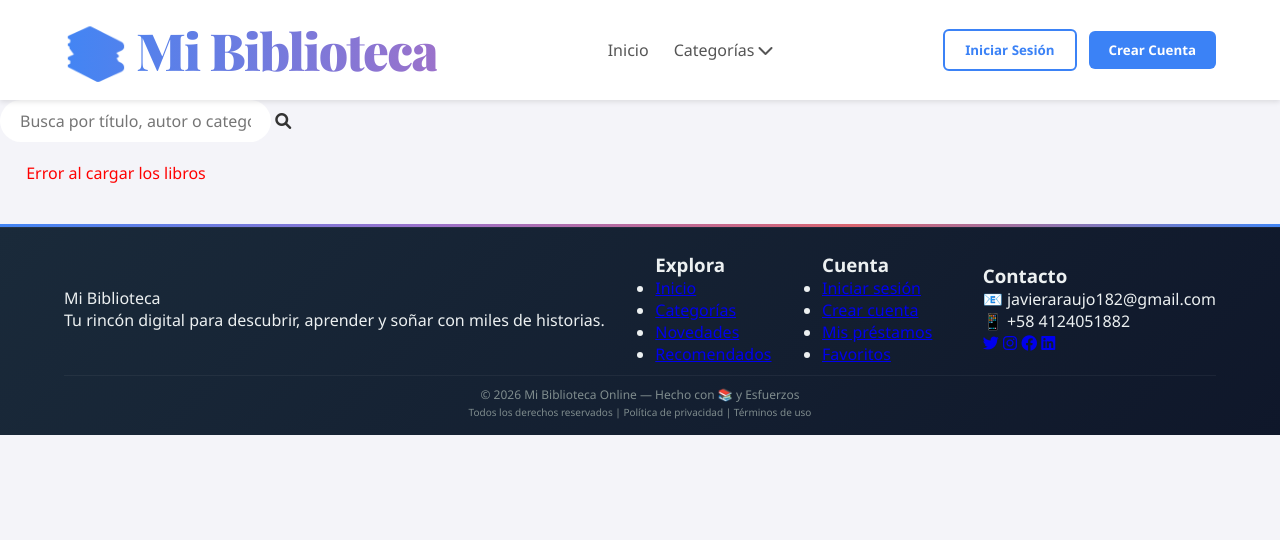
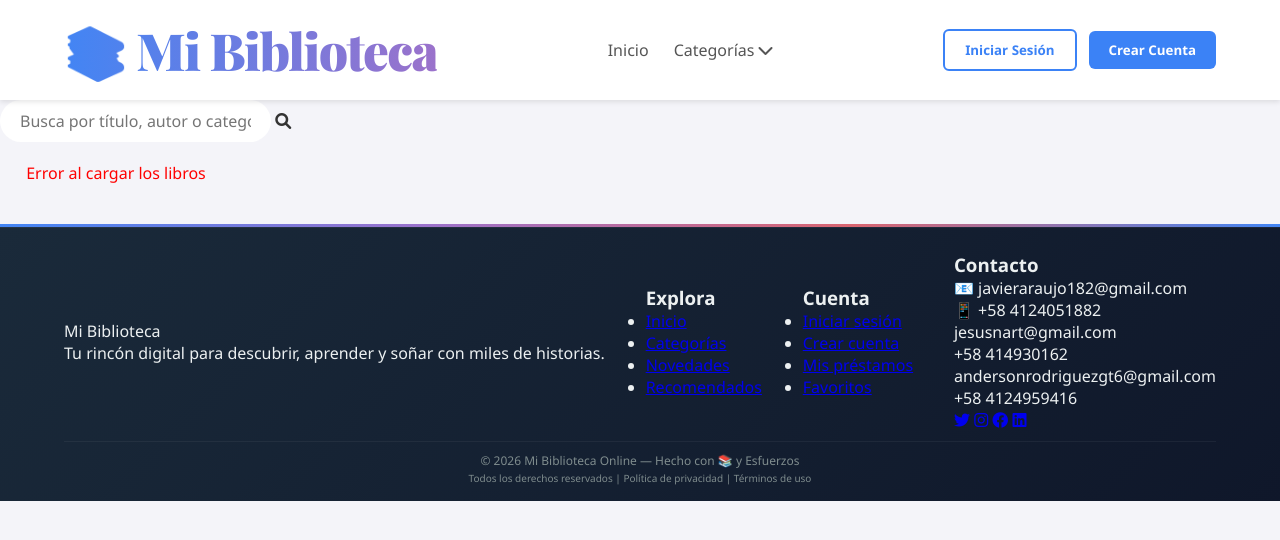
Before and after one commit to Javier202103/Mi_Bibliotec, a website: page index.html in a window 1280 px wide. Drawn offline with nearby package versions, Linux system fonts and the light colour scheme; no server answers.

Commit message:
Add files via upload
actualizcion del index

```diff
--- a/index.html
+++ b/index.html
@@ -162,6 +162,10 @@
                 <h3>Contacto</h3>
                 <p>📧 javieraraujo182@gmail.com</p>
                 <p>📱 +58 4124051882</p>
+                <p>jesusnart@gmail.com</p>
+                <p> +58 414930162</p>
+                <p>andersonrodriguezgt6@gmail.com</p>
+                <p>+58 4124959416</p>
                 <div class="social-icons">
                     <a href="#" target="_blank"><i class="fab fa-twitter"></i></a>
                     <a href="#" target="_blank"><i class="fab fa-instagram"></i></a>
```
